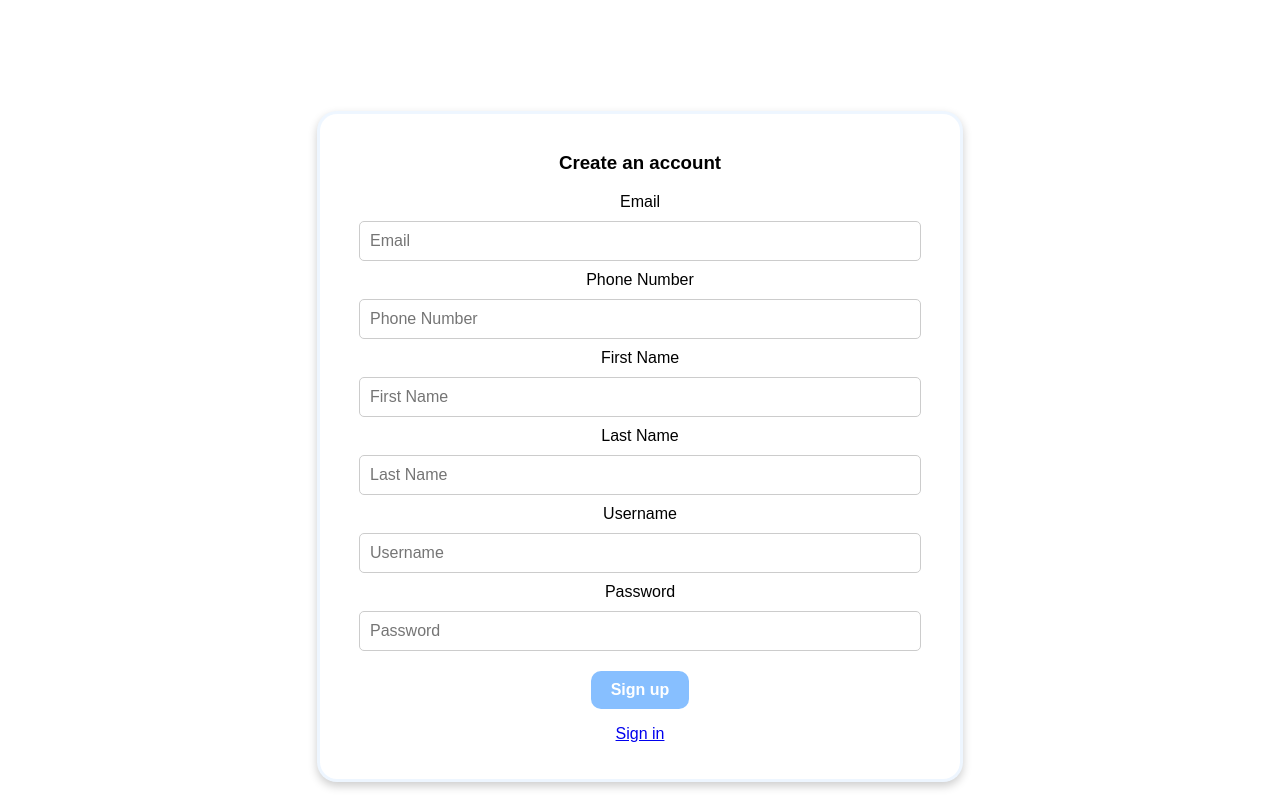
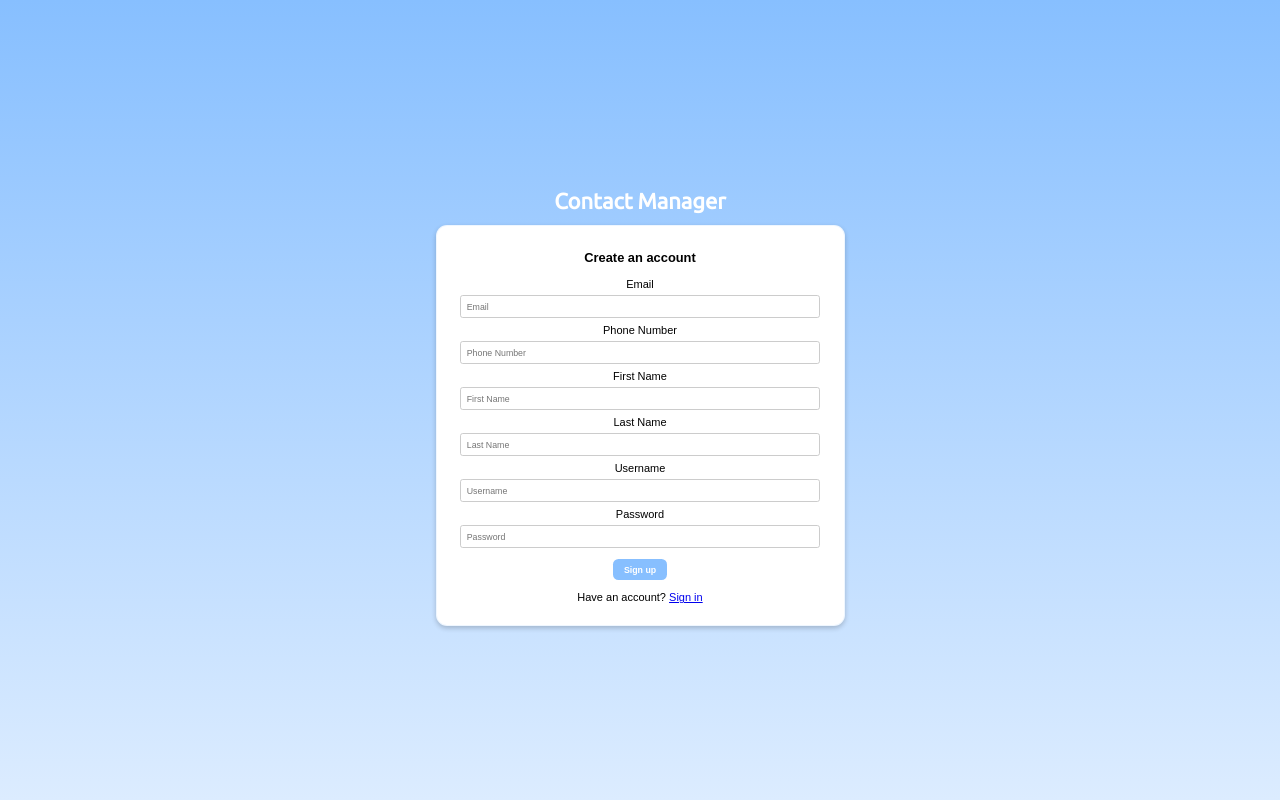
Before and after one commit to Hasini-D/small-project-32, a PHP site: page /signup.html in a window 1280 px wide. Run offline with PHP 8.4, Linux system fonts and the light colour scheme.

Commit message:
Fixed login and sign up pages
fixed background image, changed headers, and aesthetics of the pages

```diff
--- a/css/styles.css
+++ b/css/styles.css
@@ -2,18 +2,13 @@ html {
     height: 100%;
 }
 
-   body {
-    height: 100%; /* Ensures both html and body occupy the full height of the viewport */
-}
-
-body {
+.login{
     font-family: Arial, Helvetica, sans-serif;
     margin: 0;
     padding: 0;
-    min-height: 100%; /* Ensures the body stretches to fit all content */
-    padding: 0;
-    margin: 0;
+    height: 100%;
     min-height: 100%;
+    background-image: linear-gradient(#87bfff, #DCECFF);
     background-attachment: fixed; /* Ensures the background remains fixed during scrolling */
     background-size: cover; /* Ensures the background scales to fill the entire page */
     background-repeat: no-repeat; /* Prevents the background from repeating */
@@ -23,6 +18,25 @@ body {
     align-items: center;
     flex-direction: column;
 }
+
+.signup{
+    font-family: Arial, Helvetica, sans-serif;
+    margin: 0;
+    padding: 0;
+    height: 100%;
+    min-height: 100%;
+    background-image: linear-gradient(#87bfff, #DCECFF);
+    background-attachment: fixed; /* Ensures the background remains fixed during scrolling */
+    background-size: cover; /* Ensures the background scales to fill the entire page */
+    background-repeat: no-xrepeat; /* Prevents the background from repeating */
+    background-position: center;
+    display: flex;
+    justify-content: center;
+    align-items: center;
+    flex-direction: column;
+    zoom: 55%;
+}
+
 
 .container {
     background-color: white;
@@ -38,16 +52,19 @@ body {
 
 .container_signup {
     background-color: white;
-    width: 50%;
-    max-width: 600px;
+    width: 700px;
     border: 3px solid rgba(135, 191, 255, 0.14);
     padding: 20px;
     text-align: center;
     border-radius: 20px;
     box-shadow: 0 4px 10px rgba(0, 0, 0, 0.2);
     align-items: center; /* Center content vertically */
+    font-size: 20px;
 }
 
+h1{
+    text-align: center;
+}
 
 .button {
     background-color: #87bfff;
--- a/index.html
+++ b/index.html
@@ -2,15 +2,16 @@
 <html>
 <head>
     <title>COP 4331 LAMP Stack Demo</title>
+    <meta name="viewport" content="width=device-width, initial-scale=1.0">
     <script type="text/javascript" src="js/md5.js"></script>
     <script type="text/javascript" src="js/code.js"></script>
     <link href="css/styles.css" rel="stylesheet">
     <link href="https://fonts.googleapis.com/css?family=Ubuntu" rel="stylesheet">
     <link rel="icon" href="/favicon.ico" type="image/x-icon">
 </head>
-<body>
+<body class="login">
     <div>
-        <h1 id="title">COP 4331 LAMP Stack Demo</h1>
+        <h1 id="title">Contact Manager</h1>
     </div>
 
     <div class="container">
--- a/signup.html
+++ b/signup.html
@@ -2,14 +2,16 @@
 <html>
 <head>
     <title>Sign Up</title>
+    <meta name="viewport" content="width=device-width, initial-scale=1.0">
     <script type="text/javascript" src="js/md5.js"></script>
     <script type="text/javascript" src="js/code.js"></script>
     <link href="css/styles.css" rel="stylesheet">
     <link href="https://fonts.googleapis.com/css?family=Ubuntu" rel="stylesheet">
 </head>
-<body>
+<body class="signup">
     <div>
-        <h1 id="title">COP 4331 LAMP Stack Demo</h1>
+    <div>
+        <h1 id="title">Contact Manager</h1>
     </div>
 
     <div class="container_signup">
@@ -36,7 +38,7 @@
             <br>
             <button class="button" type="button" onclick="signUp();">Sign up</button>
         </form>
-        <p><a href="index.html">Sign in</a></p>
+        <p>Have an account? <a href="index.html">Sign in</a></p>
     </div>
 </body>
 </html>
```
